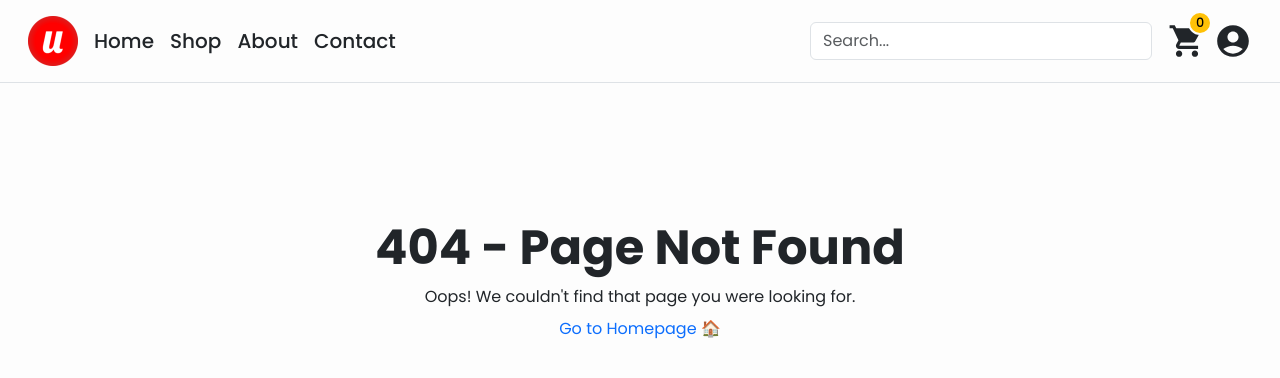
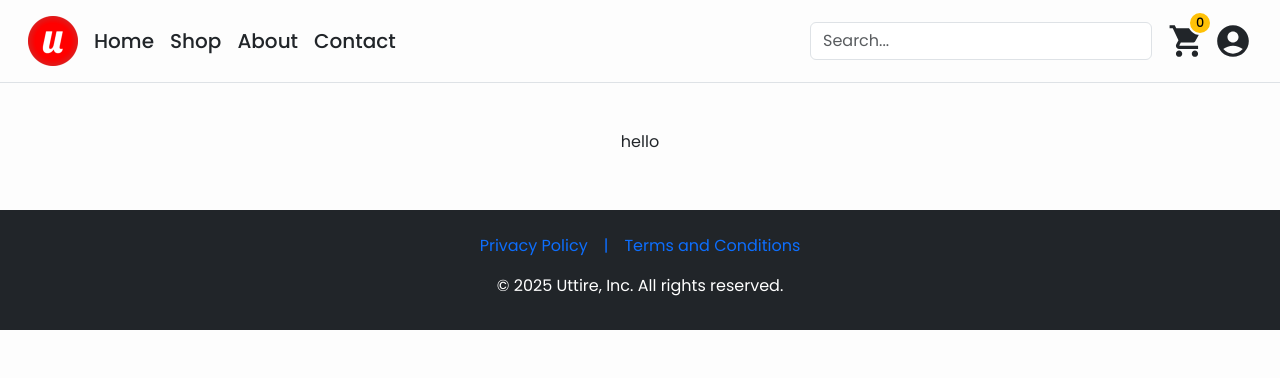
Before and after one commit to amaan073/Uttire, a React (Vite) app in the folder client/: page /product in a window 1280 px wide. Before the commit this address had no page. Shown: the top 378 px of the page. Built offline with nearby package versions, Linux system fonts and the light colour scheme; a web font is replaced by a local one.

Commit message:
commit before installing debain

```diff
--- a/client/src/main.jsx
+++ b/client/src/main.jsx
@@ -9,6 +9,7 @@ import NotFoundPage from "./pages/NotFoundPage";
 import Shop from "./pages/Shop";
 import About from "./pages/About";
 import Contact from "./pages/Contact";
+import ProductDetail from "./pages/ProductDetail";
 
 /*
 
@@ -37,6 +38,10 @@ const router = createBrowserRouter([
         path: "/contact",
         element: <Contact />,
       },
+      {
+        path: "/product",
+        element: <ProductDetail />,
+      },
     ],
   },
 ]);
--- /dev/null
+++ b/client/src/pages/ProductDetail.jsx
@@ -0,0 +1,9 @@
+const ProductDetail = () => {
+  return (
+    <div className="container py-md-5 py-2">
+      <div className="text-center">hello</div>
+    </div>
+  );
+};
+
+export default ProductDetail;
--- a/client/src/pages/Shop.jsx
+++ b/client/src/pages/Shop.jsx
@@ -270,7 +270,9 @@ const Shop = () => {
               gridTemplateColumns: "repeat(auto-fill, minmax(244px, 1fr))",
             }}
           >
-            <Card />
+            <Link to="/product">
+              <Card />
+            </Link>
             <Card />
             <Card />
             <Card />
```
